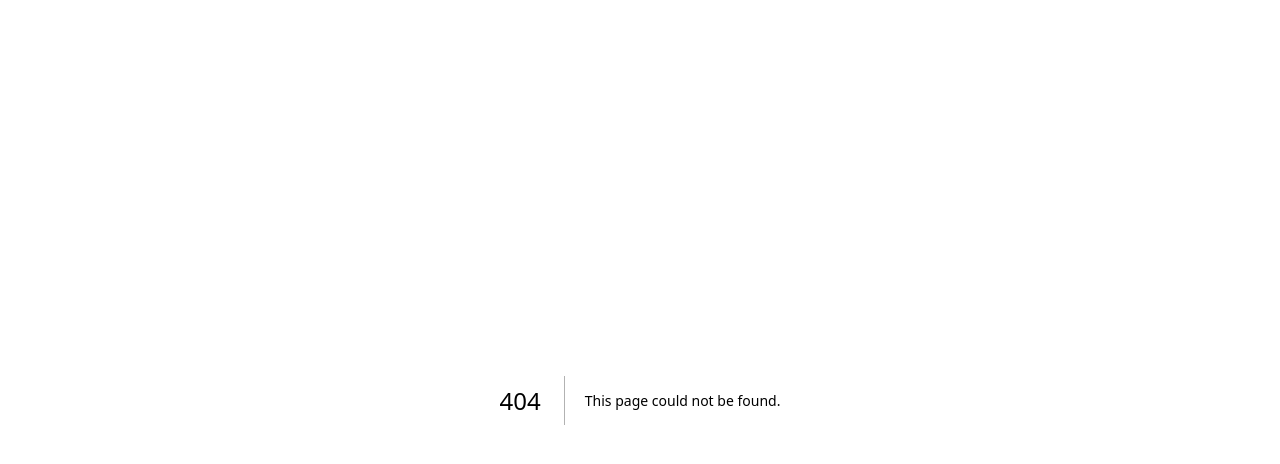
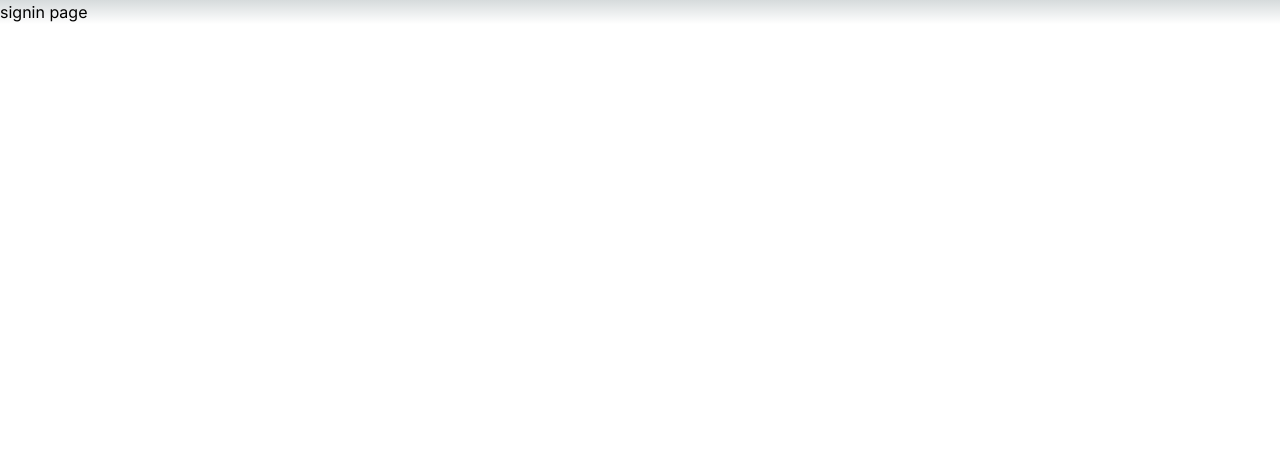
Before and after one commit to ambardws/sbux-ambar, a Next.js app: page /auth/signin in a window 1280 px wide. Before the commit this address had no page. Shown: the top 464 px of the page. Built offline with nearby package versions, Linux system fonts and the light colour scheme.

Commit message:
feat: add auth signin

```diff
--- /dev/null
+++ b/src/app/auth/signin/page.tsx
@@ -0,0 +1,5 @@
+export default function SignIn() {
+    return (
+      <div>signin page</div>
+    )
+  }
```
